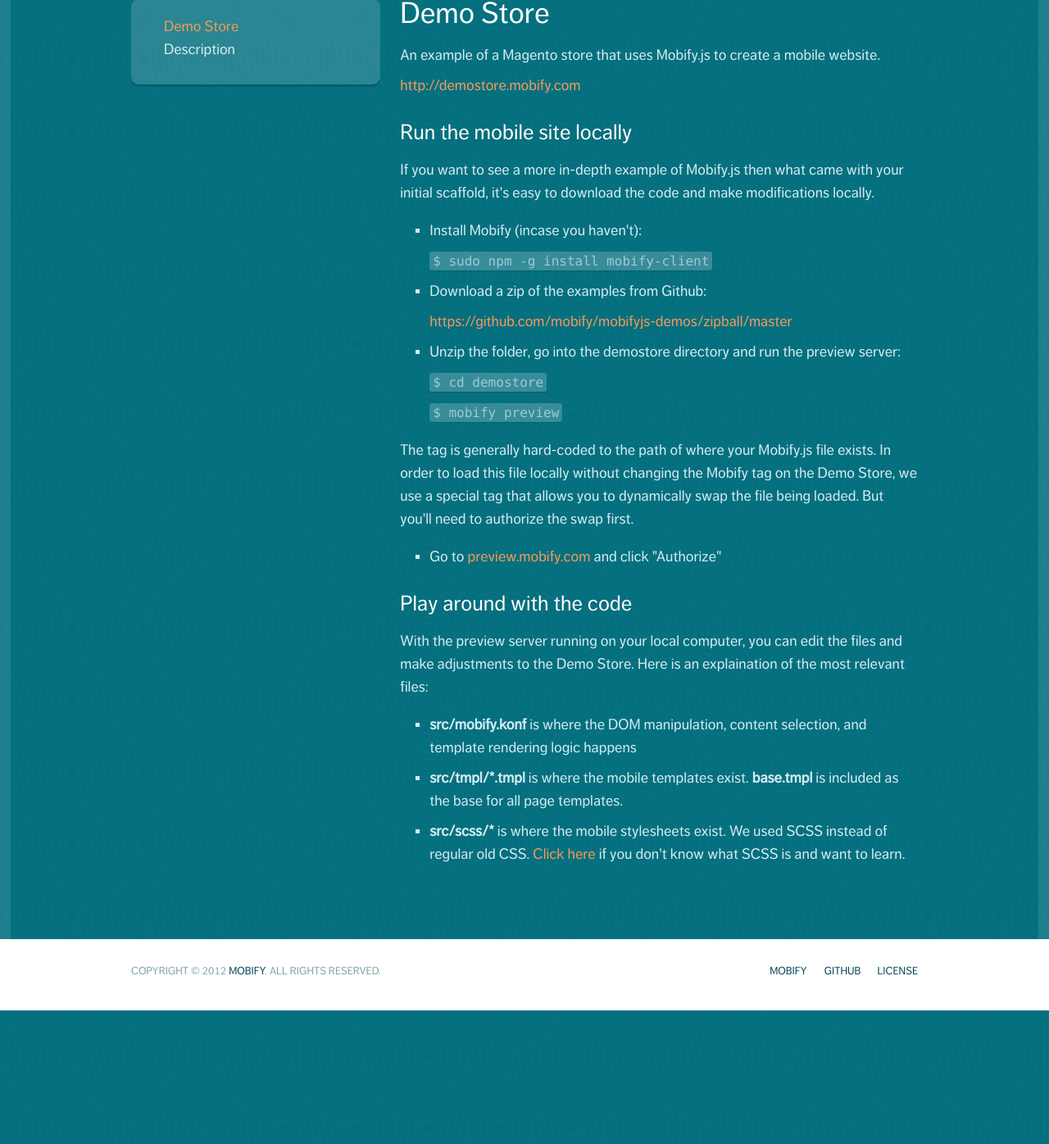
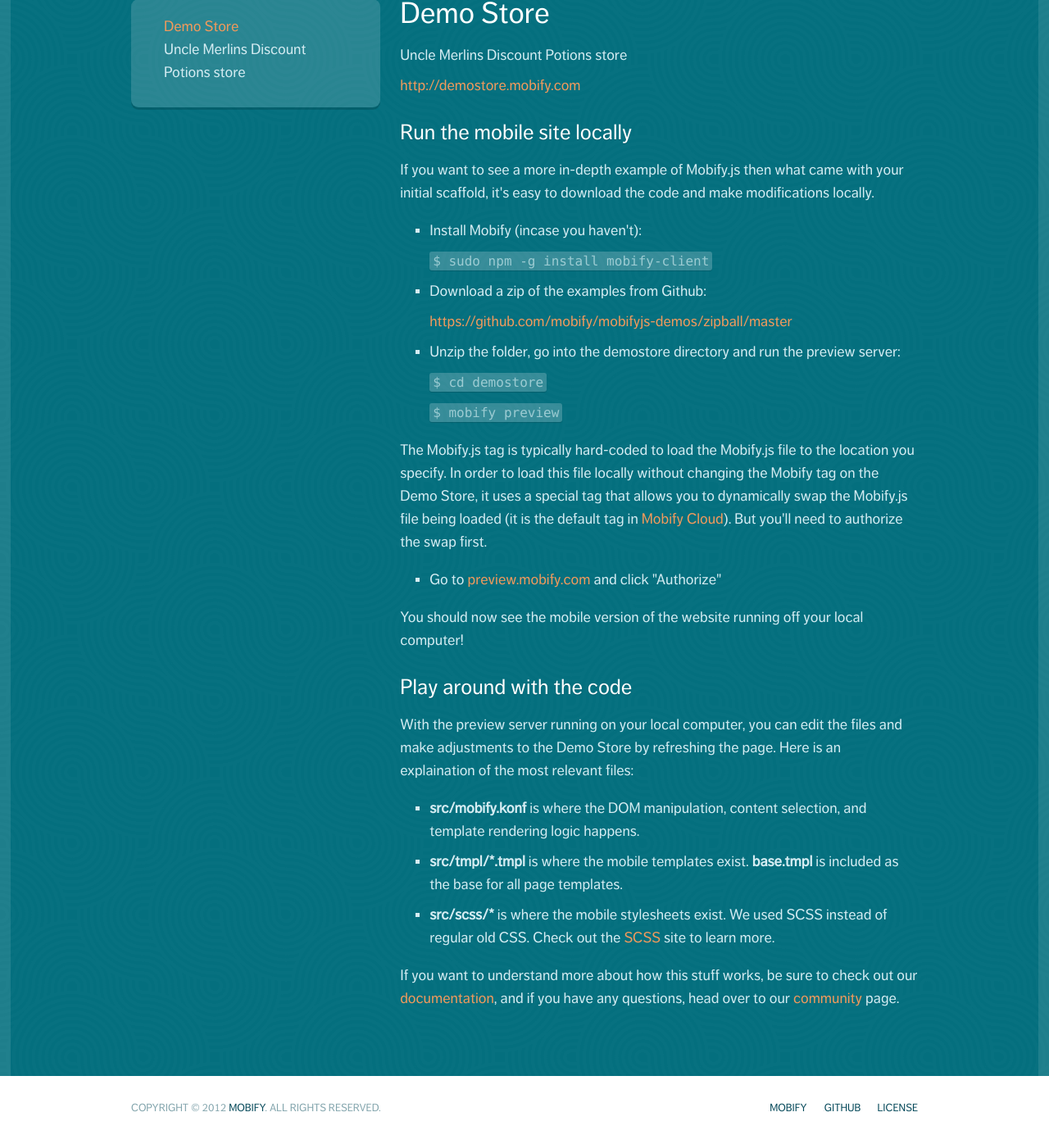
Before and after one commit to mobify/mobifyjs, a Jekyll site: the page built from www/examples/demostore.html, in a window 1280 px wide and 1400 px high, scrolled down 195 px. Shown: the top 1396 px of the window at 82% size. Built offline with Jekyll 4.4.1, drawn with Linux system fonts in a browser that asks for light colours; before the commit the page ends 1428 px from its top, so only the background shows below that.

Commit message:
Small tweaks and additions

```diff
--- a/www/_includes/nav-examples.html
+++ b/www/_includes/nav-examples.html
@@ -2,7 +2,7 @@
                     <div class="nav-examples">
                         <div class="demostore">
                             <a href="/examples/demostore/"><h3>Demo Store</h3></a>
-                            <p>Description</p>
+                            <p>Uncle Merlins Discount Potions store</p>
                         </div>
                         <!--
                         <div class="demoblog">
--- a/www/examples/demostore.html
+++ b/www/examples/demostore.html
@@ -6,14 +6,13 @@
 <div class="demostore">
     <h1>Demo Store</h1>
 
-    <p>An example of a Magento store that uses Mobify.js to create a mobile website.</p>
+    <p>Uncle Merlins Discount Potions store</p>
     <p><a href="http://demostore.mobify.com">http://demostore.mobify.com</a></p>
 
     <div class="install">
         <h2>Run the mobile site locally</h2>
         <p>If you want to see a more in-depth example of Mobify.js then what came with your
         initial scaffold, it's easy to download the code and make modifications locally.</p>
-
         <ul>
             <li>
                 <p>Install Mobify (incase you haven't):</p>
@@ -29,27 +28,27 @@
                 <p><code>$ mobify preview</code></p>
             </li>
         </ul>
-
-        <p>The tag is generally hard-coded to the path of where your Mobify.js file exists.
-        In order to load this file locally without changing the Mobify
-        tag on the Demo Store, we use a special tag that allows you to dynamically swap the
-        file being loaded. But you'll need to authorize the swap first.</p>
-
+        <p>The Mobify.js tag is typically hard-coded to load the Mobify.js file to the location you
+        specify. In order to load this file locally without changing the Mobify
+        tag on the Demo Store, it uses a special tag that allows you to dynamically swap the
+        Mobify.js file being loaded (it is the default tag in <a href="https://cloud.mobify.com">Mobify Cloud</a>).
+        But you'll need to authorize the swap first.</p>
         <ul>
             <li>
                 <p>Go to <a href="https://preview.mobify.com/?url=http%3A%2F%2Fdemostore.mobify.com%2F&site_folder=http%3A%2F%2Flocalhost%3A8080%2F&enable_mobile=1&enable_site_folder=1&enable_debug=1&scope=1">preview.mobify.com</a> and click "Authorize"</p>
             </li>
         </ul>
+        <p>You should now see the mobile version of the website running off your local computer! </p>
     </div>
     <div class="play">
         <h2>Play around with the code</h2>
         <p>With the preview server running on your local computer, you can edit the files
-        and make adjustments to the Demo Store. Here is an explaination of the most
+        and make adjustments to the Demo Store by refreshing the page. Here is an explaination of the most
         relevant files:</p>
         <ul>
             <li>
                 <p><b>src/mobify.konf</b> is where the DOM manipulation, content selection, and template
-                rendering logic happens</p>
+                rendering logic happens.</p>
             </li>
             <li>
                 <p><b>src/tmpl/*.tmpl</b> is where the mobile templates exist. <b>base.tmpl</b> is
@@ -57,9 +56,12 @@
             </li>
             <li>
                 <p><b>src/scss/*</b> is where the mobile stylesheets exist. We used SCSS instead of regular
-                old CSS. <a href="http://sass-lang.com/">Click here</a> if you don't know what SCSS is and
-                want to learn.</p>
+                old CSS. Check out the <a href="http://sass-lang.com/">SCSS</a> site to learn more.</p>
             </li>
         </ul>
+        <p>If you want to understand more about how this stuff works, be sure to check out our
+        <a href="/mobifyjs/docs/">documentation</a>, and if you have any questions, head over
+        to our <a href="/mobifyjs/community/">community</a> page.</p>
+
     </div>
 </div>
```
